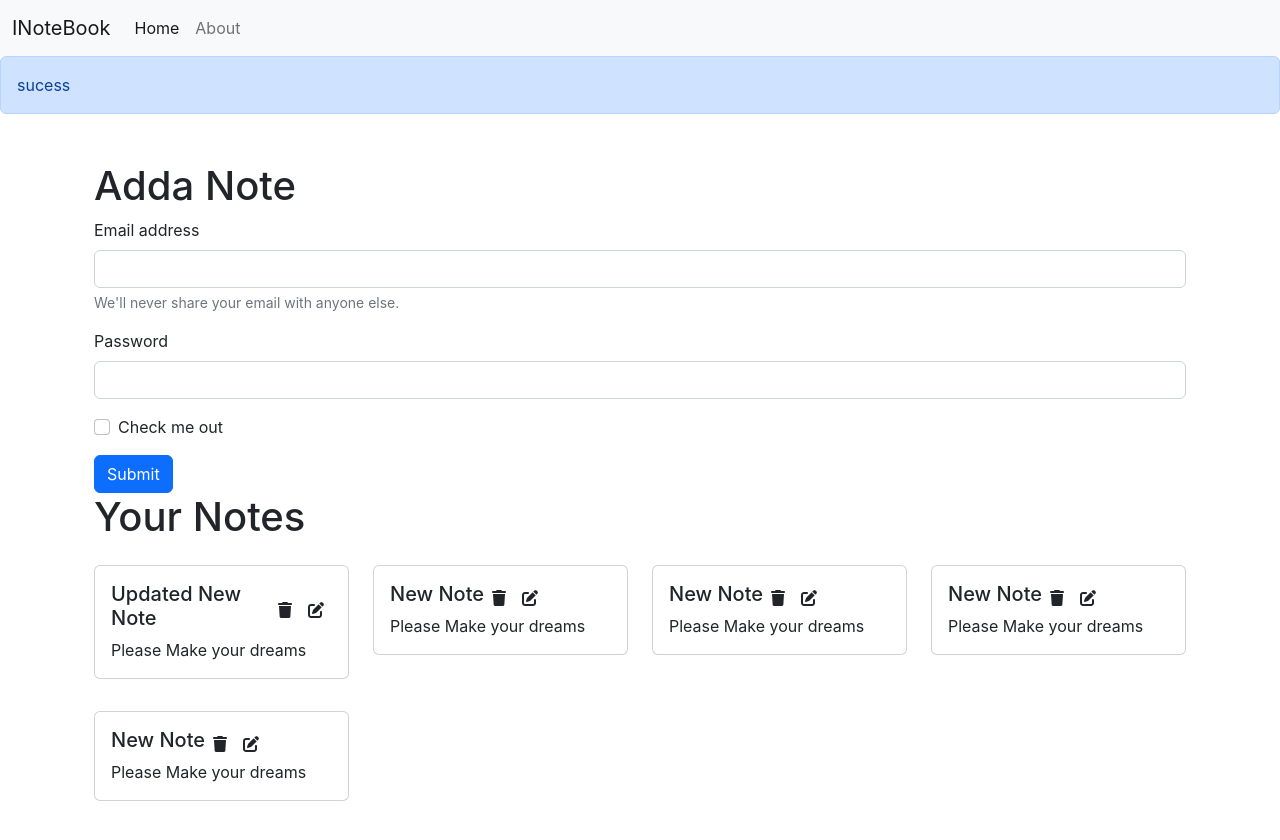
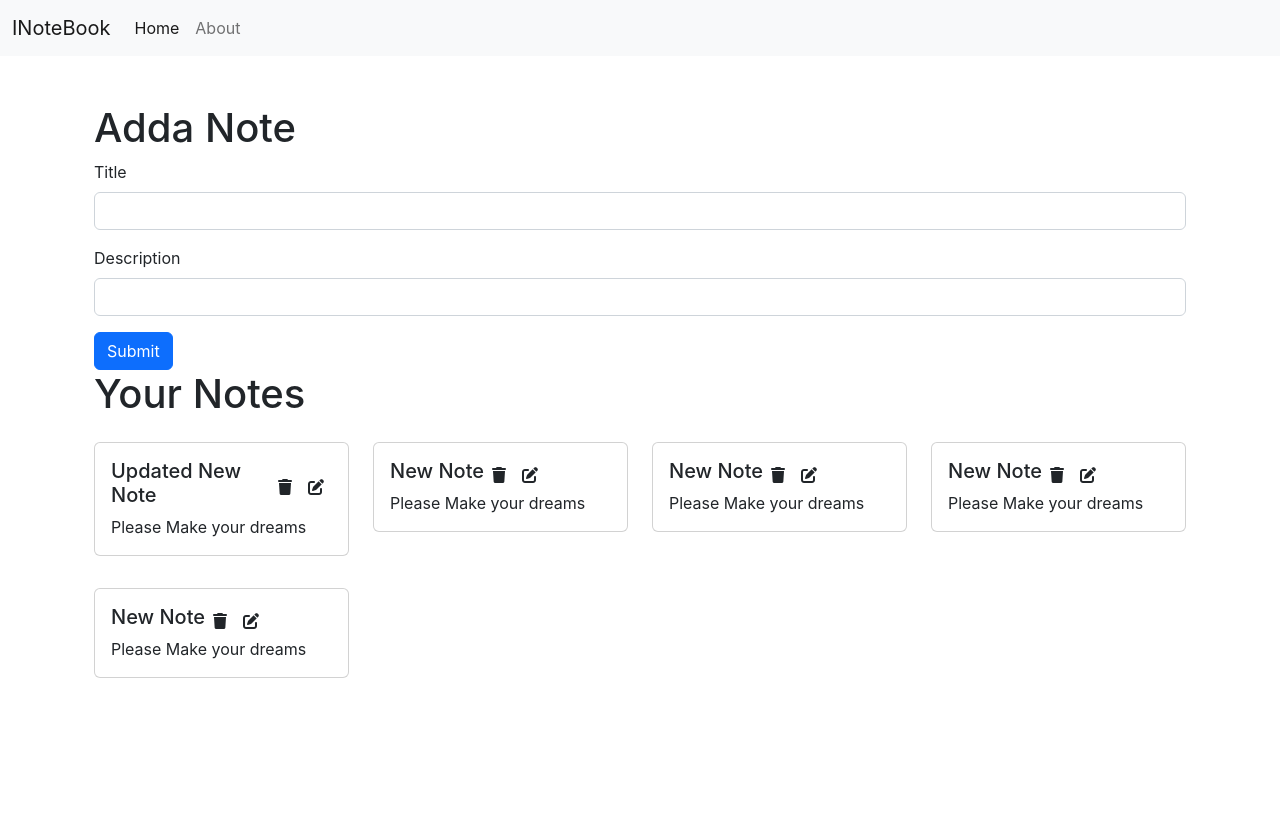
Before and after one commit to brijal091/iNoteBook, a React (Create React App) app: page / in a window 1280 px wide. Shown: the top 840 px of the page. After the commit the page ends 800 px from the top, so only its background shows below. Built offline with nearby package versions, Linux system fonts and the light colour scheme.

Commit message:
Video 65 : completed

```diff
--- a/src/App.js
+++ b/src/App.js
@@ -16,7 +16,7 @@ function App() {
     <NoteState>
       <Router>
         <NavBar></NavBar>
-        <Alert message = "sucess" />
+        {/* <Alert message = "sucess" /> */}
         <div className="container">
           <Routes>
               <Route exact path="/"  element = {<Home/>}/>
--- /dev/null
+++ b/src/components/AddNote.js
@@ -0,0 +1,58 @@
+import React, { useState } from "react";
+import { useContext } from "react";
+import noteContext from "../context/notes/noteContext";
+
+export default function AddNote() {
+  const [note, setNote] = useState({
+    title: "",
+    description: "",
+    tag: ""
+  })
+  const context = useContext(noteContext);
+  const { addnote } = context;
+  const handleClick = () => {
+    addnote(note);
+  }
+
+//   Note Here the Syntext is important
+  const onChange = (e) => {
+    setNote({...note,[e.target.name]: e.target.value})
+  }
+  return (
+    <div>
+      <h1>Adda Note</h1>
+      <form>
+        <div className="mb-3">
+          <label htmlFor="title" className="form-label">
+            Title
+          </label>
+          <input
+            onChange={onChange}
+            type="text"
+            className="form-control"
+            id="title"
+            aria-describedby="emailHelp"
+            name = "title"
+          />
+
+        </div>
+        <div className="mb-3">
+          <label htmlFor="description" className="form-label">
+            Description
+          </label>
+          <input
+            onChange={onChange}
+            type="text"
+            name="description"
+            className="form-control"
+            id="description"
+          />
+        </div>
+
+        <button type="submit" className="btn btn-primary" onClick={handleClick}>
+          Submit
+        </button>
+      </form>
+    </div>
+  );
+}
--- a/src/components/Home.js
+++ b/src/components/Home.js
@@ -1,31 +1,9 @@
-
 import Notes from './Notes';
 
 export default function Home() {
 
-
-
   return (
     <div className="container my-5">
-      <h1>Adda Note</h1>
-
-      <form>
-        <div className="mb-3">
-          <label htmlFor="exampleInputEmail1" className="form-label">Email address</label>
-          <input type="email" className="form-control" id="exampleInputEmail1" aria-describedby="emailHelp"/>
-          <div id="emailHelp" className="form-text">We'll never share your email with anyone else.</div>
-        </div>
-        <div className="mb-3">
-          <label htmlFor="exampleInputPassword1" className="form-label">Password</label>
-          <input type="password" className="form-control" id="exampleInputPassword1"/>
-        </div>
-        <div className="mb-3 form-check">
-          <input type="checkbox" className="form-check-input" id="exampleCheck1"/>
-          <label className="form-check-label" htmlFor="exampleCheck1">Check me out</label>
-        </div>
-        <button type="submit" className="btn btn-primary">Submit</button>
-      </form>
-
       <Notes/>
     </div>
 
--- a/src/components/Notes.js
+++ b/src/components/Notes.js
@@ -2,17 +2,21 @@ import React from 'react';
 import { useContext } from 'react';
 import noteContext from "../context/notes/noteContext";
 import NotesItem from './NotesItem';
+import AddNote from './AddNote';
 
 const Notes = () => {
     const context = useContext(noteContext);
-    const {notes} = context;
+    const {notes,addnote} = context;
   return (
+    <>
+    <AddNote/>
     <div className="row mt-10">
         <h1>Your Notes</h1>
         {notes.map((note) => {
           return <NotesItem note = {note} key = {note._id} />
         })}
       </div>
+      </>
   )
 }
 
--- a/src/context/notes/NotesState.js
+++ b/src/context/notes/NotesState.js
@@ -56,7 +56,15 @@ const NoteState = (props) => {
   // Add a note
   const addNote = (title, description, tag) => {
 
-    const note = null;
+    const note = {
+      "_id": "634556ff6b6d01be35d036d6",
+      "user": "633e6db3075059d2199866ab",
+      "title": "New Note",
+      "description": "Make money work for you [Added]",
+      "tag": "Me",
+      "date": "2022-10-11T11:43:59.155Z",
+      "__v": 0
+    };
     // const note = {title, description, tag}
     setNotes(notes.push(note))
   }
@@ -71,8 +79,6 @@ const NoteState = (props) => {
   const editNote = () => {
 
   }
-
-
     return (
         // Remember the Syntex
         <NoteContext.Provider value = {{notes, addNote, deleteNote, editNote}}>
```
